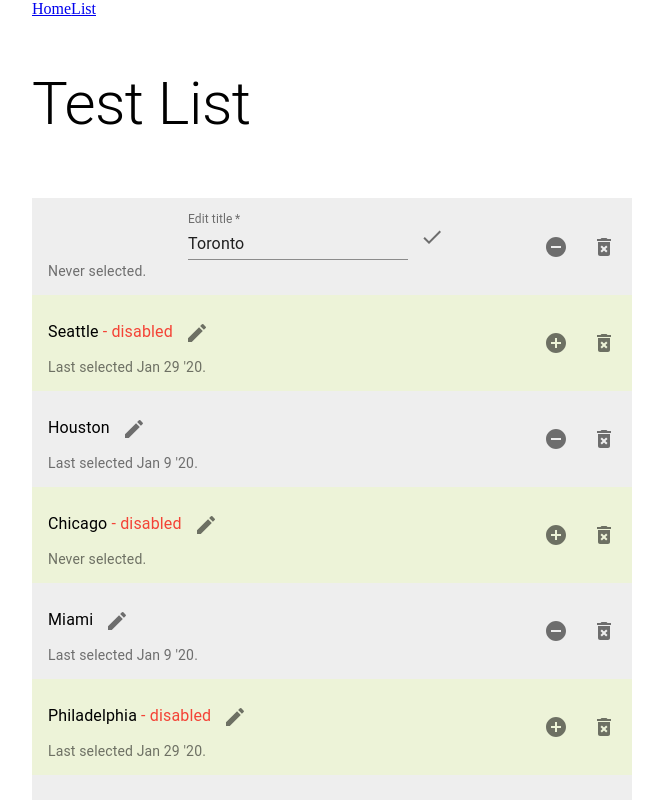
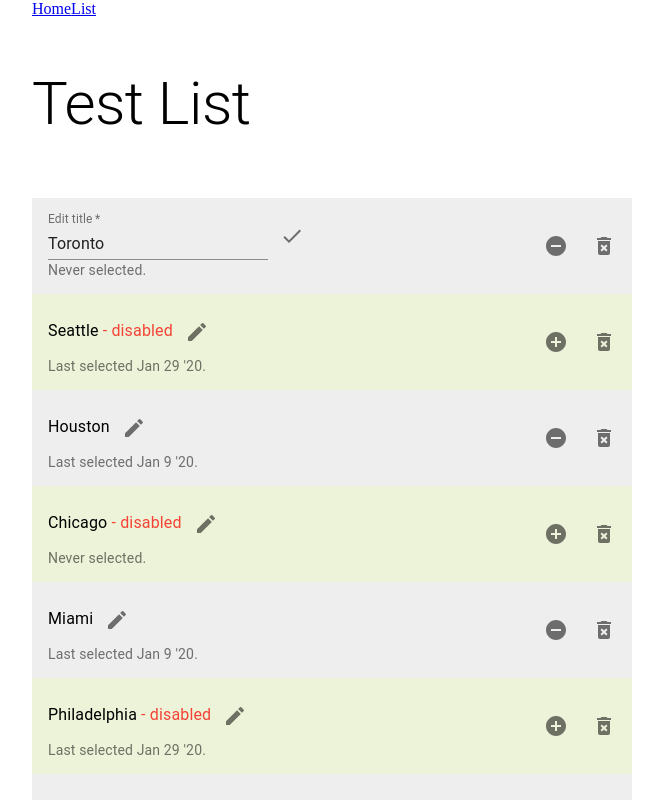
Before and after one commit to leovolving/chagua, a React (Create React App) app: page /list/test in a window 1280 px wide. Both pictures are taken after a click on the button 436 px from the left and 236 px from the top of the page. Shown: the top 800 px of the page, without its empty margins (308-971 px from the left). Built offline with nearby package versions, Linux system fonts and the light colour scheme; the HTML template or start-up script is replaced by a standard one.

Commit message:
fix form styling

```diff
--- a/src/components/routes/list/ListPage.jsx
+++ b/src/components/routes/list/ListPage.jsx
@@ -94,7 +94,7 @@ class ListPage extends React.Component {
         this.setState({items});
     }
 
-    render(){
+    render() {
         const {items} = this.state;
         const actions = {
             onChangeTitleCallback: this.onChangeTitle,
--- a/src/components/shared/ChaguaListItem.jsx
+++ b/src/components/shared/ChaguaListItem.jsx
@@ -27,25 +27,25 @@ const useStyles = makeStyles(theme => ({
 
 const ChaguaListItem = ({actions, data, index}) => {
     const {onChangeTitleCallback, onDeleteCallback, onEditCallback, onToggleCallback} = actions;
+    const {editing, enabled, lastSelected, title} = data;
     const classes = useStyles();
-    const {editing, enabled, lastSelected, title} = data;
 
     const onDelete = () => onDeleteCallback(index);
     const onEdit = () => onEditCallback(index);
     const onChangeTitle = value => onChangeTitleCallback(index, value)
     const onToggle = () => onToggleCallback(index);
 
-    const getSecondaryText = lastSelected => lastSelected
+    const secondaryText = lastSelected
         ? `Last selected ${moment(lastSelected).format("MMM D 'YY")}.`
         : 'Never selected.';
 
-    const getPrimaryText = item => editing
-        ? <ChaguaListItemTitleEdit onCancel={onEdit} onSubmit={onChangeTitle} title={title} />
-        : <ChaguaListItemTitle enabled={enabled} onEdit={onEdit} title={title} />
+    const primaryText = editing
+        ? <ChaguaListItemTitleEdit onSubmit={onChangeTitle} title={title} />
+        : <ChaguaListItemTitle enabled={enabled} onEdit={onEdit} title={title} />;
 
     return (
         <ListItem ContainerProps={{className: classes.listItem}} key={index}>
-            <ListItemText primary={getPrimaryText(data)} secondary={getSecondaryText(lastSelected)} />
+            <ListItemText primary={primaryText} secondary={secondaryText} />
             <ListItemSecondaryAction>
                 <IconButton edge='start' aria-label={enabled ? 'disable' : 'enable'} onClick={onToggle}>
                 {enabled
--- a/src/components/shared/ChaguaListItemTitle.jsx
+++ b/src/components/shared/ChaguaListItemTitle.jsx
@@ -7,7 +7,7 @@ const useStyles = makeStyles(theme => ({
     disabledText: {
         color: theme.palette.error.main
     }
-  }));
+}));
 
 const ChaguaListItemTitle = ({enabled, onEdit, title}) => {
     const classes = useStyles();
--- a/src/components/shared/ChaguaListItemTitleEdit.jsx
+++ b/src/components/shared/ChaguaListItemTitleEdit.jsx
@@ -1,7 +1,14 @@
 import React from 'react';
+import {withStyles} from '@material-ui/core/styles';
 import DoneIcon from '@material-ui/icons/Done';
 import IconButton from '@material-ui/core/IconButton';
 import TextField from '@material-ui/core/TextField';
+
+const styles = {
+    root: {
+        display: 'block'
+    }
+  }
 
 class ChaguaListItemTitleEdit extends React.Component {
 
@@ -20,13 +27,12 @@ class ChaguaListItemTitleEdit extends React.Component {
         onSubmit(value);
     }
 
-    render (){
-        const {onCancel} = this.props;
+    render () {
         const {value} = this.state;
         return (
-            <form onSubmit={this.handleSubmit} onCancel={onCancel}>
+            <form className={this.props.classes.root} onSubmit={this.handleSubmit}>
                 <TextField required id="item-title" label='Edit title' onChange={this.handleChange} value={value} />
-                <IconButton edge='end' aria-label='delete' type='submit'>
+                <IconButton edge='end' aria-label='submit' type='submit'>
                             <DoneIcon />
                 </IconButton>
             </form>
@@ -34,4 +40,4 @@ class ChaguaListItemTitleEdit extends React.Component {
     }
 }
 
-export default ChaguaListItemTitleEdit;
+export default withStyles(styles)(ChaguaListItemTitleEdit);
```
